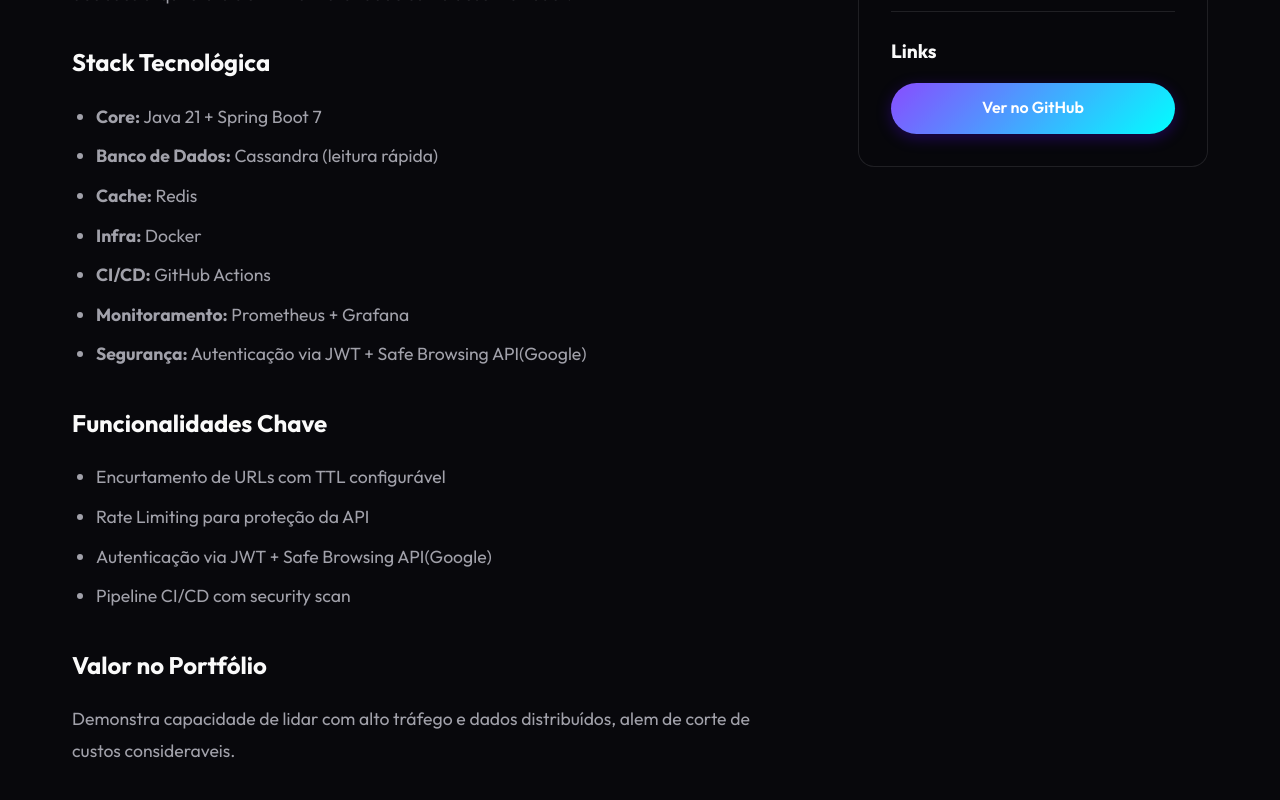
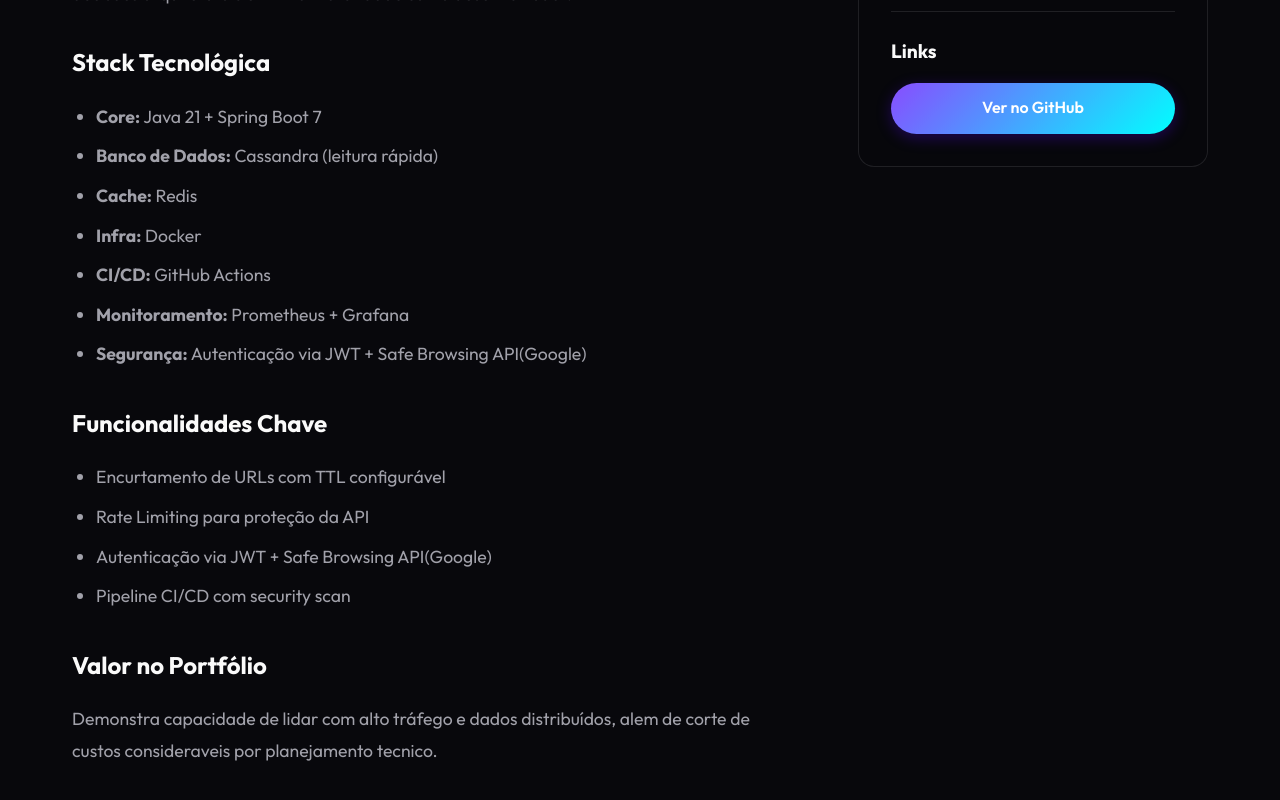
Before and after one commit to ruhtraleugim/meu-portfolio, a Next.js app: page /projects/url-shortener-enterprise in a window 1280 px wide. Shown: the part 667-1467 px from the top of the page. Built offline with nearby package versions, Linux system fonts and the light colour scheme.

Commit message:
chore: remove emojis and update projects

```diff
--- a/src/components/About.tsx
+++ b/src/components/About.tsx
@@ -24,25 +24,21 @@ export default function About() {
 
                     <div className={styles.cards}>
                         <div className={styles.card}>
-                            <span className={styles.cardIcon}>☕</span>
                             <h3 className={styles.cardTitle}>Back-end</h3>
                             <p className={styles.cardDesc}>Java, Spring Boot, PostgreSQL, Cassandra, Arquitetura Distribuída</p>
                         </div>
 
                         <div className={styles.card}>
-                            <span className={styles.cardIcon}>🚀</span>
                             <h3 className={styles.cardTitle}>DevOps & SecOps</h3>
                             <p className={styles.cardDesc}>CI/CD, Pipelines, Observabilidade, Segurança, Docker</p>
                         </div>
 
                         <div className={styles.card}>
-                            <span className={styles.cardIcon}>⚛️</span>
                             <h3 className={styles.cardTitle}>Frontend</h3>
                             <p className={styles.cardDesc}>Next.js, React, Interfaces Eficientes e Integradas</p>
                         </div>
 
                         <div className={styles.card}>
-                            <span className={styles.cardIcon}>🏗️</span>
                             <h3 className={styles.cardTitle}>Engenharia</h3>
                             <p className={styles.cardDesc}>Performance, Simplicity, Entrega Contínua, Sistemas Sólidos</p>
                         </div>
--- a/src/components/Header.tsx
+++ b/src/components/Header.tsx
@@ -26,14 +26,10 @@ export default function Header() {
 
                     <ul className={styles.links}>
                         <li><Link href="#home" className={styles.link}>Início</Link></li>
+                        <li><Link href="#about" className={styles.link}>Sobre</Link></li>
                         <li><Link href="#projects" className={styles.link}>Projetos</Link></li>
-                        <li><Link href="#about" className={styles.link}>Sobre</Link></li>
                         <li><Link href="#contact" className={styles.link}>Contato</Link></li>
                     </ul>
-
-                    <button className={styles.mobileMenuBtn} aria-label="Menu">
-                        ☰
-                    </button>
                 </nav>
             </div>
         </header>
--- a/src/components/Hero.tsx
+++ b/src/components/Hero.tsx
@@ -17,7 +17,7 @@ export default function Hero() {
                         <span className="gradient-text">Sólida e Escalável</span>
                     </h1>
                     <p className={styles.subtitle}>
-                        Focado em Back-end, DevOps e DevSecOps. Construindo sistemas à prova de falhas,
+                        Focado em Back-end e DevSecOps. Construindo sistemas à prova de falhas,
                         do código à infraestrutura.
                     </p>
 
--- a/src/data/projects.ts
+++ b/src/data/projects.ts
@@ -44,7 +44,7 @@ export const projects: Project[] = [
       </ul>
 
       <h3>Valor no Portfólio</h3>
-      <p>Demonstra capacidade de lidar com alto tráfego e dados distribuídos, alem de corte de custos consideraveis.</p>
+      <p>Demonstra capacidade de lidar com alto tráfego e dados distribuídos, alem de corte de custos consideraveis por planejamento tecnico.</p>
     `,
     githubUrl: 'https://github.com/ruhtraleugim/EncurtadorDeUrl',
   },
@@ -187,5 +187,28 @@ export const projects: Project[] = [
       </ul>
     `,
     githubUrl: 'https://github.com/ruhtraleugim',
+  }, {
+    id: '8',
+    slug: 'livraria',
+    title: 'Livraria distribuida',
+    description: 'um sistema de inventário de livros onde usuarios podem enviar arquivos para eles mesmo, e possam baixar livros de graça de outros conteiners',
+    tags: ['python', 'docker', 'docker-compose', 'flask', 'postgres', 'pyjwt', 'aws', 'rabbitmq', 'pytest'],
+    image: '/projects/dashboard.png',
+    status: 'Em Desenvolvimento',
+    content: `
+      <h2>Visão Geral</h2>
+      <p>um sistema de inventário de livros onde usuarios podem enviar arquivos para eles mesmo, e possam baixar livros de graça de outros conteiners</p>
+
+      <h3>Stack</h3>
+      <ul>
+        <li>Flask</li>
+        <li>Postgres</li>
+        <li>PyJWT</li>
+        <li>AWS</li>
+        <li>RabbitMQ</li>
+        <li>Pytest</li>
+      </ul>
+    `,
+    githubUrl: 'https://github.com/Areopagusioteam/-RestAPI-com-Python-e-Flask',
   },
 ];
```
Also changed, not shown: src/components/Contact.tsx (+3 -5 lines), src/data/Projects/ulrShortener.png (added).
